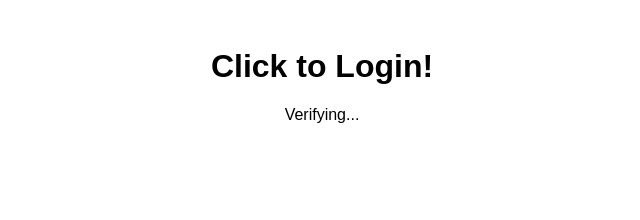
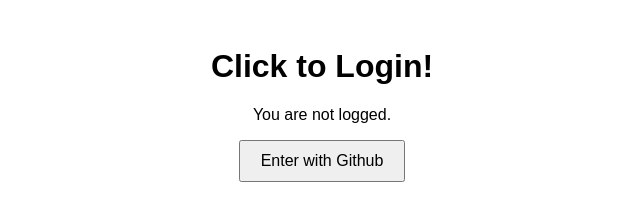
Before and after one commit to zaorinu-utils/login-front, a plain HTML site: page index.html in a window 1280 px wide. Shown: the whole page, without its empty margins (318-958 px from the left). Drawn offline with Linux system fonts and the light colour scheme; the site is published under a folder, as on GitHub Pages, so addresses that start at the root find nothing.

Commit message:
Update index.html

```diff
--- a/index.html
+++ b/index.html
@@ -12,6 +12,6 @@
   <div id="user">Verifying...</div>
   <button id="loginBtn" style="display:none;">Enter with Github</button>
   <button id="logoutBtn" style="display:none;">Logout</button>
-  <script src="/login.js"></script>
+  <script src="./login.js"></script>
 </body>
 </html>
```
